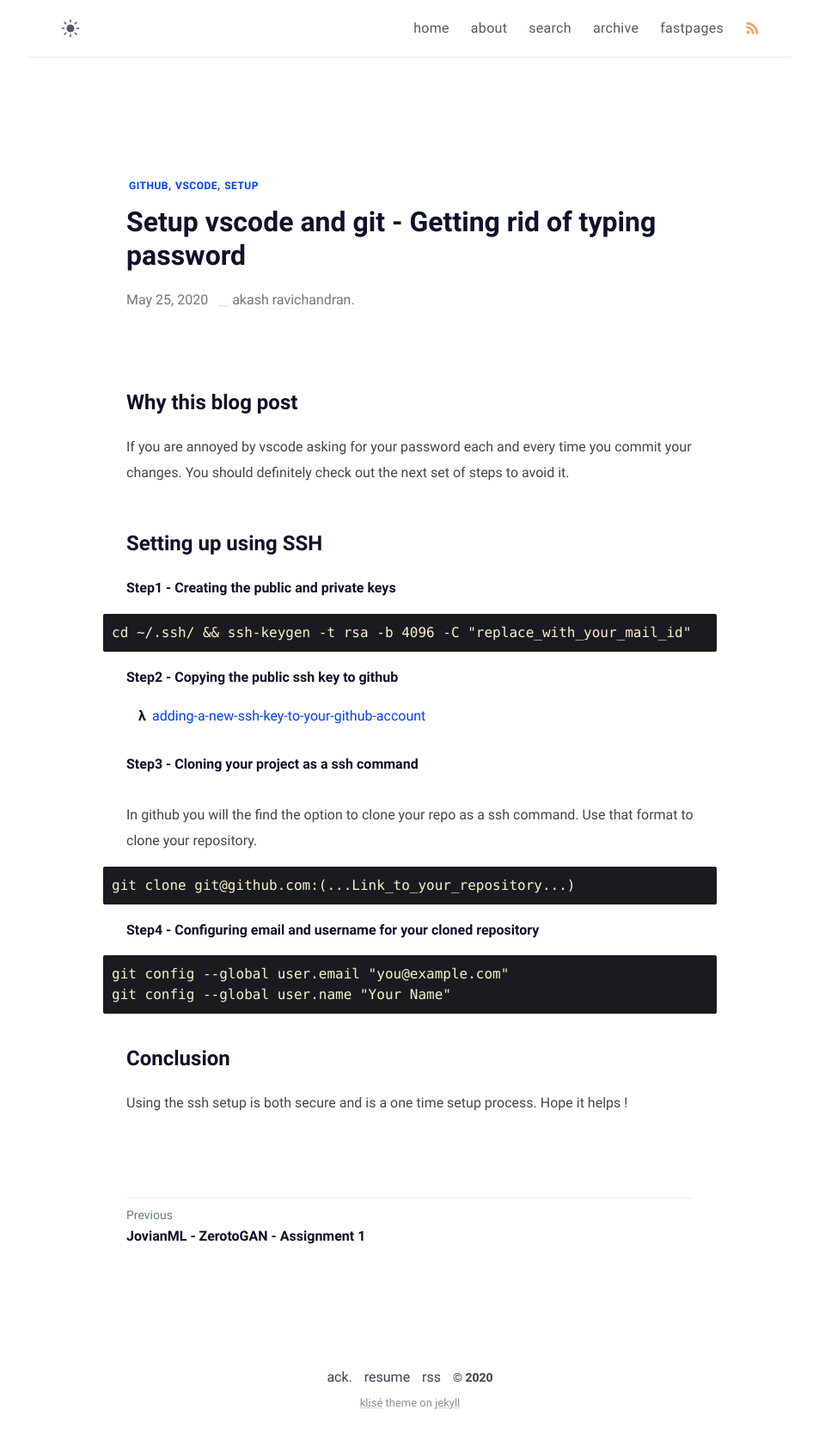
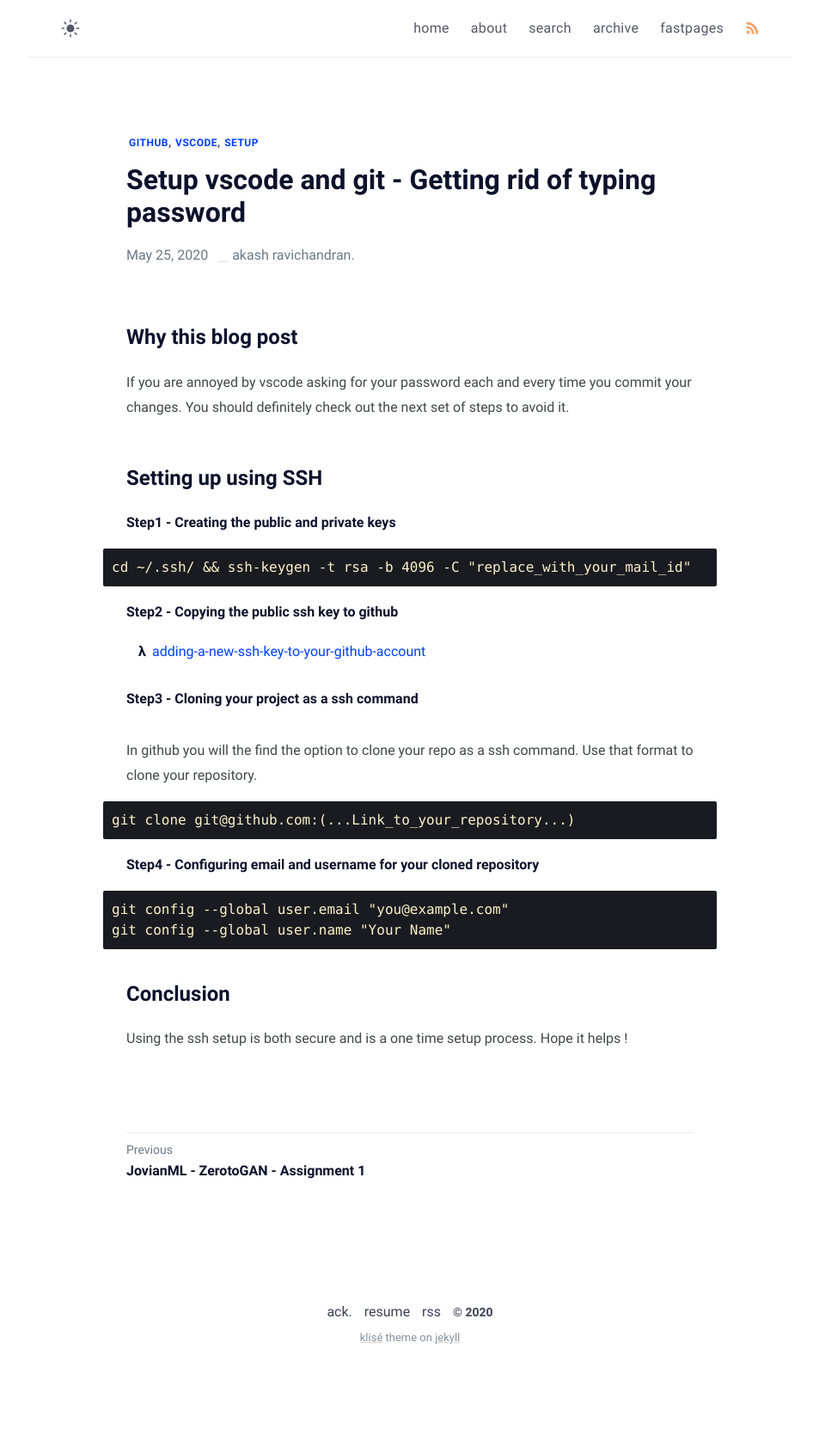
Before and after one commit to akashravichandran/akashravichandran, a Jekyll site: the page built from _posts/tipsandtricks/2020-05-25-vscode-git.md, in a window 1280 px wide. Shown: the whole page at 86% size, without its empty margins (163-1116 px from the left). Built offline with Jekyll 4.4.1, drawn with Linux system fonts in a browser that asks for light colours; comment, search, counter and statistics services are not loaded; after the commit the page ends 1600 px from its top, so only the background shows below that.

Commit message:
layout changes

```diff
--- a/_sass/klise/_layout.scss
+++ b/_sass/klise/_layout.scss
@@ -180,8 +180,8 @@
 
 // Author
 .author {
-  margin-top: 6.3rem;
-  margin-bottom: 7.2rem;
+  margin-top: 4rem;
+  margin-bottom: 4rem;
   text-align: center;
 
   @include media-query($on-mobile) {
--- a/_sass/klise/_post.scss
+++ b/_sass/klise/_post.scss
@@ -8,8 +8,8 @@
 
 // Post title
 .header {
-  margin-top: 7.8em;
-  margin-bottom: 3em;
+  margin-top: 5em;
+  margin-bottom: 2em;
 
   .tags {
     margin-left: 3px;
@@ -44,7 +44,7 @@
 // Post meta
 .post-meta {
   padding-top: 3px;
-  line-height: 1.3;
+  line-height: 1;
   color: $gray;
 
   time {
@@ -69,7 +69,7 @@
 
 // Post content
 .page-content {
-  padding-top: 8px;
+  padding-top: 3px;
 
   iframe {
     text-align: center;
@@ -259,3 +259,7 @@
 .post-updated-at {
   font-family: "Ubuntu mono", "monospace";
 }
+
+.share-posts {
+    text-align: center;
+}
```
